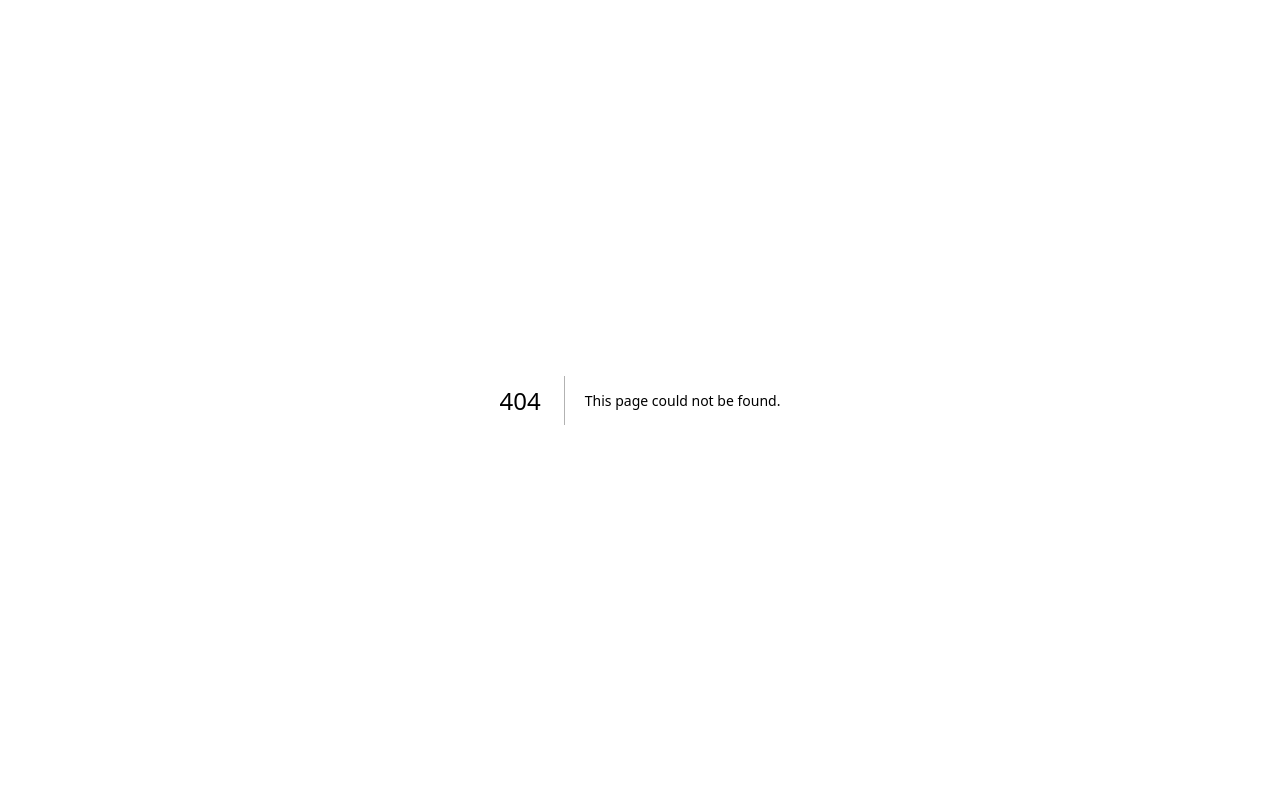
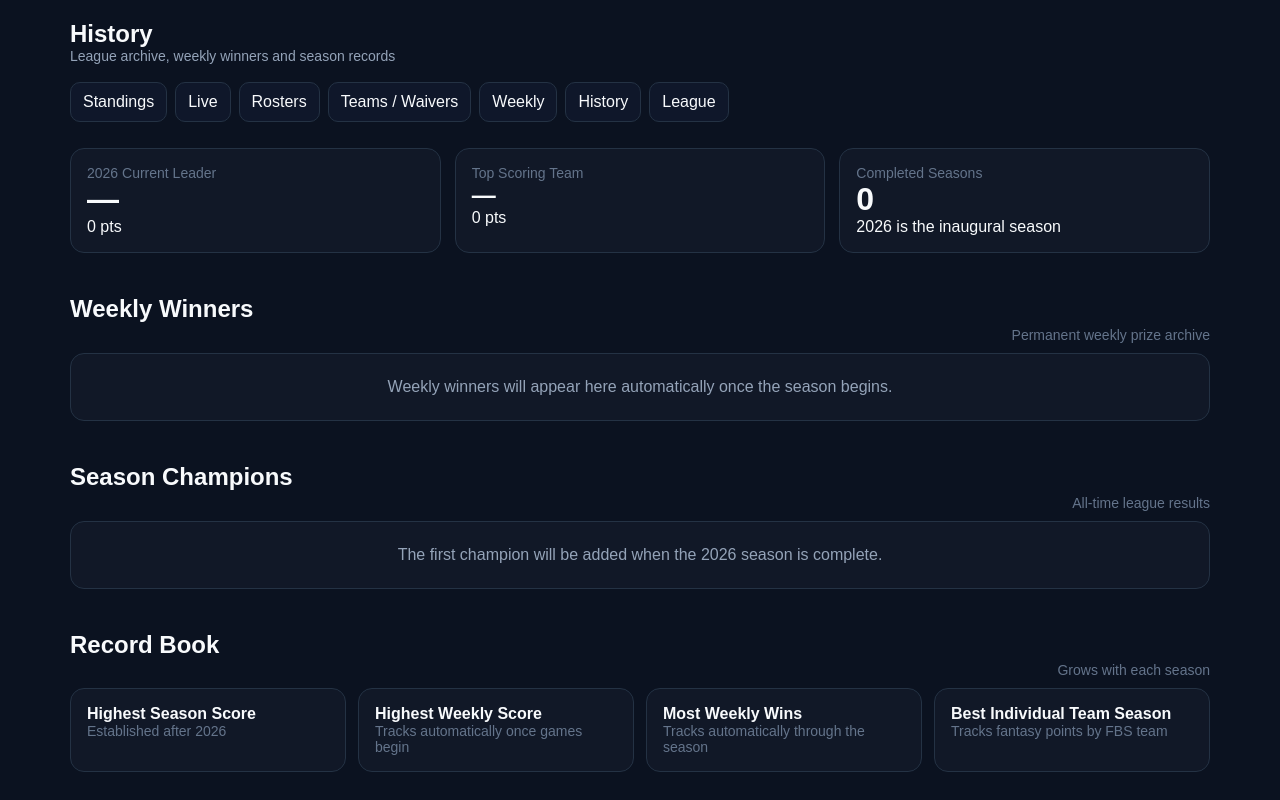
Before and after one commit to msvanson/cfb-team-fantasy, a Next.js app: page /history in a window 1280 px wide. Before the commit this address had no page. Built offline with nearby package versions, Linux system fonts and the light colour scheme; no server answers; the database is empty.

Commit message:
add league history and consolidate scoring

```diff
--- a/app/globals.css
+++ b/app/globals.css
@@ -25,3 +25,5 @@
 .scoringGrid{display:grid;grid-template-columns:repeat(auto-fit,minmax(240px,1fr));gap:12px}.scoringRule{display:flex;justify-content:space-between;align-items:center;gap:12px}.rulePoints{font-size:28px;font-weight:900}
 
 .adminHealth{display:grid;grid-template-columns:repeat(3,minmax(0,1fr));gap:12px;margin-bottom:18px}@media(max-width:640px){.adminHealth{grid-template-columns:1fr}}
+
+.scoringGrid{display:grid;grid-template-columns:repeat(auto-fit,minmax(220px,1fr));gap:12px}.scoringRule{display:flex;justify-content:space-between;align-items:center;gap:12px}.rulePoints{font-size:26px;font-weight:900}.historyRecords{display:grid;grid-template-columns:repeat(auto-fit,minmax(230px,1fr));gap:12px}.historyTeam{font-size:24px}
--- /dev/null
+++ b/app/history/page.js
@@ -0,0 +1,14 @@
+import {Nav} from '../nav';import {getWeekly,getStandings,getTeamDirectory} from '../../lib/data';export const dynamic='force-dynamic';
+
+function weekOrder(k){if(!k)return 999;const m=String(k).match(/Week\\s+(\\d+)/i);if(m)return Number(m[1]);if(k==='Conference Championships')return 100;if(k==='CFP')return 101;if(k==='National Championship')return 102;if(k==='Postseason')return 103;return 999}
+
+export default async function History(){const [weekly,standings,teams]=await Promise.all([getWeekly(),getStandings(),getTeamDirectory()]);
+const grouped=weekly.reduce((a,r)=>((a[r.week_key]??=[]).push(r),a),{});
+const weeklyWinners=Object.entries(grouped).map(([week,rows])=>{const max=Math.max(...rows.map(r=>r.weekly_points));const winners=rows.filter(r=>r.weekly_points===max);return {week,points:max,winners:winners.map(r=>r.owner_name)}}).sort((a,b)=>weekOrder(a.week)-weekOrder(b.week));
+const leader=standings[0];const topTeam=[...teams].sort((a,b)=>b.fantasy_points-a.fantasy_points||b.wins-a.wins)[0];
+return <main className="shell"><div className="topbar"><div><div className="brand">History</div><div className="sub">League archive, weekly winners and season records</div></div></div><Nav/>
+<section className="section grid"><div className="card"><div className="muted">2026 Current Leader</div><div className="kpi">{leader?.owner_name||'—'}</div><div>{leader?.fantasy_points??0} pts</div></div><div className="card"><div className="muted">Top Scoring Team</div><div className="kpi historyTeam">{topTeam?.school||'—'}</div><div>{topTeam?.fantasy_points??0} pts</div></div><div className="card"><div className="muted">Completed Seasons</div><div className="kpi">0</div><div>2026 is the inaugural season</div></div></section>
+<section className="section"><div className="sectionTitle"><h2>Weekly Winners</h2><span className="muted">Permanent weekly prize archive</span></div>{weeklyWinners.length?<div className="tableWrap"><table className="table"><thead><tr><th>Week</th><th>Winner</th><th>Points</th></tr></thead><tbody>{weeklyWinners.map(w=><tr key={w.week}><td>{w.week}</td><td><b>{w.winners.join(' / ')}</b></td><td>{w.points}</td></tr>)}</tbody></table></div>:<div className="card liveEmpty">Weekly winners will appear here automatically once the season begins.</div>}</section>
+<section className="section"><div className="sectionTitle"><h2>Season Champions</h2><span className="muted">All-time league results</span></div><div className="card liveEmpty">The first champion will be added when the 2026 season is complete.</div></section>
+<section className="section"><div className="sectionTitle"><h2>Record Book</h2><span className="muted">Grows with each season</span></div><div className="historyRecords"><div className="card"><b>Highest Season Score</b><div className="muted">Established after 2026</div></div><div className="card"><b>Highest Weekly Score</b><div className="muted">Tracks automatically once games begin</div></div><div className="card"><b>Most Weekly Wins</b><div className="muted">Tracks automatically through the season</div></div><div className="card"><b>Best Individual Team Season</b><div className="muted">Tracks fantasy points by FBS team</div></div></div></section>
+</main>}
--- a/app/nav.js
+++ b/app/nav.js
@@ -1,3 +1,3 @@
 import Link from 'next/link';
-export const nav=[['/','Standings'],['/live','Live'],['/rosters','Rosters'],['/teams','Teams / Waivers'],['/weekly','Weekly'],['/scoring','Scoring'],['/league','League']];
+export const nav=[['/','Standings'],['/live','Live'],['/rosters','Rosters'],['/teams','Teams / Waivers'],['/weekly','Weekly'],['/history','History'],['/league','League']];
 export function Nav(){return <nav className="nav">{nav.map(([h,l])=><Link key={h} href={h}>{l}</Link>)}</nav>}
--- a/lib/data.js
+++ b/lib/data.js
@@ -15,3 +15,5 @@ export async function getOwnerWeekly(ownerName){const {data,error}=await supabas
 export async function getOwnerEvents(teamIds){if(!teamIds?.length)return[];const {data,error}=await supabase.from('scoring_events').select('*').eq('season_id',1).in('team_id',teamIds).order('created_at',{ascending:false});if(error)throw error;return data||[]}
 
 export async function getScoringEvents(){const {data,error}=await supabase.from('scoring_events').select('*').eq('season_id',1).order('occurred_at',{ascending:false});if(error)throw error;return data||[]}
+
+export async function getOwners(){const {data,error}=await supabase.from('owners').select('*').eq('season_id',1).order('draft_slot');if(error)throw error;return data||[]}
```
Also changed, not shown: app/league/page.js (+6 -1 lines), app/scoring/page.js (deleted, +0 -2 lines).
